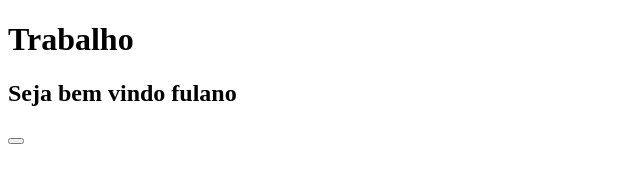
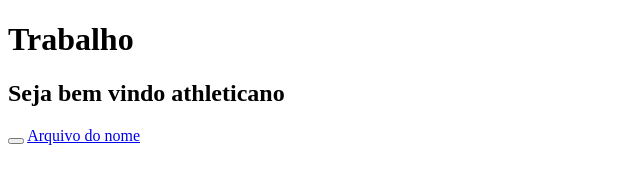
Before and after one commit to Jaunzera01/Trabalho---2024, a plain HTML site: page index.html in a window 1280 px wide. Shown: the whole page, without its empty margins (0-640 px from the left). Drawn offline with Linux system fonts and the light colour scheme.

Commit message:
nmfhgdfn;~];

```diff
--- a/index.html
+++ b/index.html
@@ -10,10 +10,12 @@
 
     <h1>Trabalho</h1>
 
-    <h2>Seja bem vindo <span>fulano</span></h2>
+    <h2>Seja bem vindo <span>athleticano</span></h2>
     <script>main.js</script>
 
     <button></button>
+<a href="main.js">Arquivo do nome</a>
 
+<script src"cont.js"></script>
   </body>
 </html>
```
